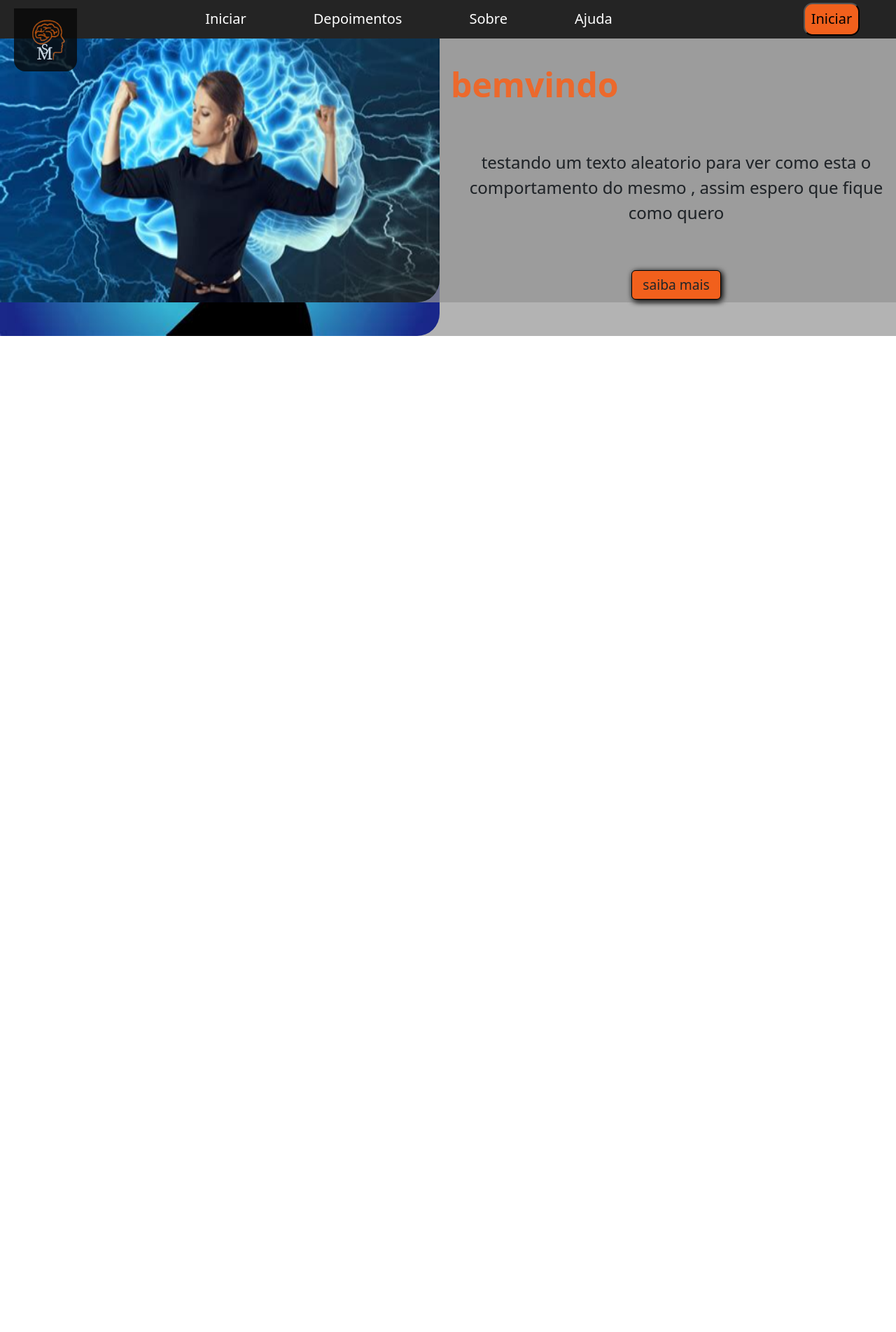
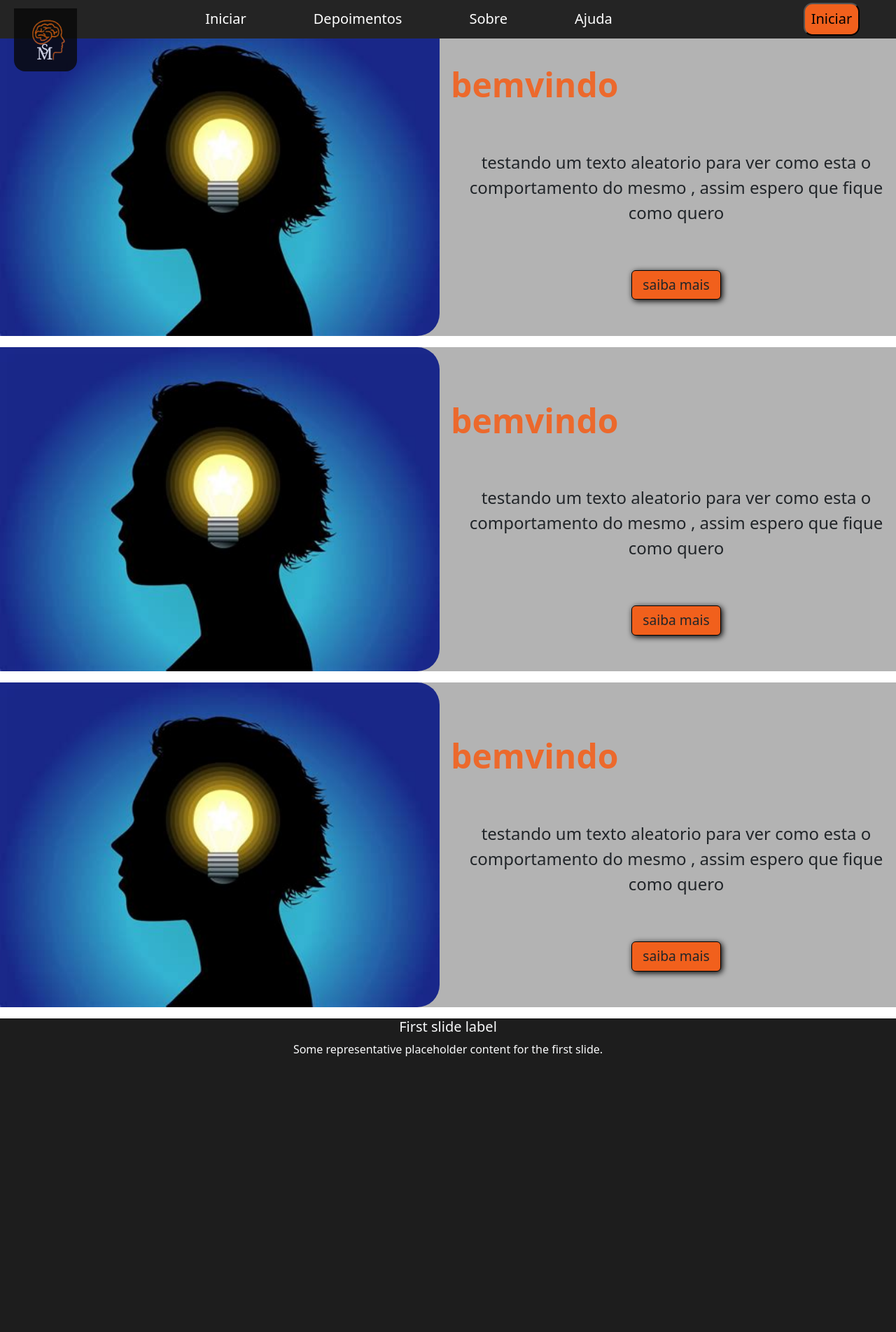
Before and after one commit to DougVikt/Sintonia-da-mente, a Django app: page / in a window 1280 px wide. Shown: the whole page at 70% size. Before the commit the page ends 480 px from the top, so only its background shows below. Run offline with Django 5.2, Linux system fonts and the light colour scheme; some libraries are stand-ins or nearby versions.

Commit message:
carrosel pre terminado , iniciando a avaliações

```diff
--- /dev/null
+++ b/SintoniaMental/principal_app/templates/avaliacoes.html
@@ -0,0 +1,23 @@
+{% load static %}
+
+{% block avaliacoes_css %}
+<link rel="stylesheet" href="{% static 'Css/avaliacoes.css' %}">
+{% endblock %}
+
+{% block avaliacoes %}
+
+<div id="carrossel-avaliacoes" class="carousel slide carousel-fade mt-3 h-50" data-bs-ride="carousel" data-interval="8000" >
+    <div class="carousel-inner sty-body ">
+        <div class="row text-center align-items-center">
+            {% comment %}{% for avaliacao in avaliacoes %}{% endcomment %}
+            <div class="col carousel-item active{% if forloop.first %}active{% endif %}">
+                <div class="text-light">
+                    <h5>First slide label</h5>
+                    <p>Some representative placeholder content for the first slide.</p>
+                </div>
+            </div>
+        </div>
+    </div>
+</div>
+
+{% endblock %}
--- a/SintoniaMental/principal_app/templates/carrossel.html
+++ b/SintoniaMental/principal_app/templates/carrossel.html
@@ -5,10 +5,13 @@
 
 {% block carrossel %}
 
-<div id="carrosselExampleSlidesFade" class="carousel slide carousel-fade sty-carrossel mt-3 h-50" data-bs-ride="carousel" data-interval="9000" >
+<div id="carrossel" class="carousel slide carousel-fade sty-carrossel mt-3 h-50" data-bs-ride="carousel" data-interval="9000" >
     <div class="carousel-inner p-0 m-0">
-      <div class="carousel-item active sty-carrossel-item">
+      {% comment %}{% for dica in dicas %}{% endcomment %}
+      <div class="carousel-item active{% if forloop.first %}active{% endif %} sty-carrossel-item">
         <div class="row ">
+        {% comment %}{% if id_dica|divisibleby:2 %} {% endcomment %}
+       <!--usa esse quando o id da dica e par -->
           <div class="col-md-6 " >
             <img src="{% static 'imagens/mente1.jpg' %}" alt="" class="img-fluid sty-img1 w-100 h-100" />
           </div>
@@ -18,28 +21,32 @@
               testando um texto aleatorio para ver como esta o comportamento do mesmo , assim espero que fique como quero
             </p><br>
             <div class="mt-4 text-center">
-              <button class="sty-button btn ">saiba mais</button>
+              <button class="sty-button btn "data-bs-toggle="modal" data-bs-target="#modaldica">saiba mais</button>
             </div>
           </div>
-        </div>
-      </div>
-      <div class="carousel-item sty-carrossel-item">
-        <div class="row ">
+        </div><!--retirar-->
+      </div> <!--retirar-->
+
+      <div class="carousel-item sty-carrossel-item"><!--retirar-->
+        <div class="row "><!--retirar-->
+       {% comment %}{% else %}{% endcomment %}
+       <!--usa esse quando o id da dica e impar -->
           <div class="col-md-6 p-1 ">
             <h1 class="py-4 sty-h1 mt-5 mb-3 d-md-block text-md-end text-center">bemvindo</h1><br>
             <p class="sty-p text-center px-3">
               testando um texto aleatorio para ver como esta o comportamento do mesmo , assim espero que fique como quero
             </p><br>
             <div class="mt-4 text-center">
-              <button class="sty-button btn ">saiba mais</button>
+              <button class="sty-button btn "data-bs-toggle="modal" data-bs-target="#modaldica">saiba mais</button>
             </div>
           </div>
           <div class="col-md-6 " >
             <img src="{% static 'imagens/mente2.jpg' %}" alt="" class="img-fluid sty-img2 w-100 h-100" />
           </div>
-        </div>
-      </div>
-      <div class="carousel-item active sty-carrossel-item">
+        </div><!--retirar-->
+      </div><!--retirar-->
+     <!--retirar todo o bloco-->
+      <div class="carousel-item sty-carrossel-item">
         <div class="row ">
           <div class="col-md-6 " >
             <img src="{% static 'imagens/mente3.jpg' %}" alt="" class="img-fluid sty-img1 w-100 h-100" />
@@ -50,12 +57,35 @@
               testando um texto aleatorio para ver como esta o comportamento do mesmo , assim espero que fique como quero
             </p><br>
             <div class="mt-4 text-center">
-              <button class="sty-button btn ">saiba mais</button>
+              <button class="sty-button btn "data-bs-toggle="modal" data-bs-target="#modaldica">saiba mais</button>
+            </div>
+          </div>
+      {% comment %}{% endif %} {% endcomment %}
+        </div>
+      </div>
+      <!--------------- modal ---------------------->
+        <div class="modal fade" id="modaldica" tabindex="-1" aria-labelledby="modaldica" aria-hidden="true">
+          <div class="modal-dialog ">
+            <div class="modal-content bg-secondary text-light">
+              <div class="modal-header">
+                <h5 class="modal-title">Modal title</h5>
+                <button type="button" class="btn-close" data-bs-dismiss="modal" aria-label="Close"></button>
+              </div>
+              <div class="modal-body">
+                <p>Modal body text goes here.</p>
+              </div>
+              <div class="modal-footer">
+                <button type="button" class="btn btn-warning" data-bs-dismiss="modal">Entendi</button>
+            </div>
             </div>
           </div>
         </div>
-      </div>
+
+
+      {% comment %}{% endfor %}{% endcomment %}
     </div>
 </div>
 
+
+
 {% endblock %}
--- a/SintoniaMental/principal_app/templates/home.html
+++ b/SintoniaMental/principal_app/templates/home.html
@@ -8,11 +8,13 @@
     <!----------bootstrap------------>
     <link rel="stylesheet" href="{% static 'Bootstrap/bootstrap.min.css' %}">
     <script src="{% static 'Bootstrap/bootstrap.bundle.min.js' %}"></script>
-    <!---------- staticos ----------->
+    <!----------- staticos ------------>
     <link rel="stylesheet" href="{% static 'Css/home.css' %}">
 
-    <!------- statico do carrossel ------->
+    <!------- statico do carrossel -------->
     {% block corosel_css %} {% endblock %}
+    <!------- statico da avaliações -------->
+    {% block avaliacoes_css %} {% endblock %}
 </head>
 <body>
     <nav id="nav" class="navbar navbar-expand-md fixed-top m-0  p-1 sty-navbar">
@@ -41,7 +43,7 @@
                     <a href="#sobre" class="nav-link sty-link-nav px-5">Sobre</a>
                     </li>
                   <li class="nav-item">
-                    <a href="#sobre" class="nav-link sty-link-nav px-5">Ajuda</a>
+                    <a href="#ajuda" class="nav-link sty-link-nav px-5">Ajuda</a>
                     </li>
                 </ul>
             </div>
@@ -52,11 +54,17 @@
           </div>
       </nav>
       <section id="iniciar">
-        <!-------------- carrossel ----------------->
+        <!------------------ carrossel -------------------->
         {% block carrossel %}
           {% include 'carrossel.html' %}
-          <!--{% include 'carrossel.html' %}
-          {% include 'carrossel.html' %}-->
+          {% include 'carrossel.html' %}
+          {% include 'carrossel.html' %}
+        {% endblock %}
+      </section>
+      <section id="depoimentos">
+        <!------------------- avaliações ------------------>
+        {% block avaliacoes %}
+          {% include 'avaliacoes.html' %}
         {% endblock %}
       </section>
 
--- /dev/null
+++ b/SintoniaMental/static/Css/avaliacoes.css
@@ -0,0 +1,4 @@
+.sty-body{
+    height: 28rem;
+    background-color: rgb(29, 29, 29);
+}
```
